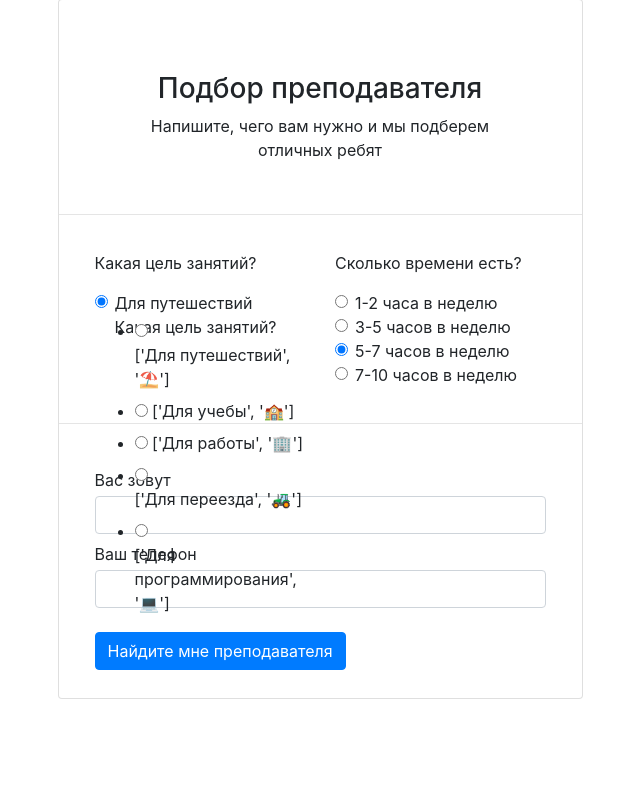
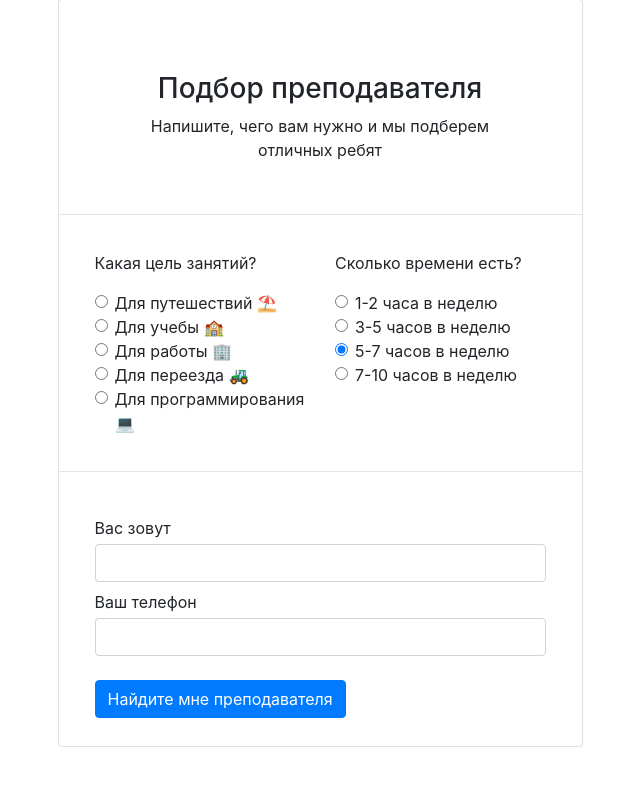
Before and after one commit to levnagornov/English-tutors-website, a Flask app: page /request/ in a window 1280 px wide. Shown: the part 121-916 px from the top of the page, without its empty margins (320-960 px from the left). Before the commit the page ends 820 px from the top, so only its background shows below. Run offline with Flask 2, Linux system fonts and the light colour scheme; some libraries are stand-ins or nearby versions.

Commit message:
fix request form

```diff
--- a/forms.py
+++ b/forms.py
@@ -15,7 +15,7 @@ class RequestForm(FlaskForm):
     '''Request form for a tutor search'''
     goal = RadioField(
         'Какая цель занятий?',
-        choices = [(key, value) for key, value in get_data_from_db(option='goals').items()])
+        choices = [(key, ' '.join(value)) for key, value in get_data_from_db(option='goals').items()])
 
     time_for_practice = RadioField(
         'Сколько времени есть?',
--- a/templates/request.html
+++ b/templates/request.html
@@ -18,22 +18,14 @@
           <div class="col">
             <p>Какая цель занятий?</p>
 
-
-            <div class="form-check ">
-              <input type="radio" class="form-check-input" name="goal" value="travel" id="goal1" checked>
-              <label class="form-check-label" for="goal1">
-                Для путешествий
-              </label>
-            </div>
-
-            <div class="form-check ">
-              {{ form.goal(class_="form-check-input") }}
-              {{ form.goal.label(class_="form-check-label") }}
-            </div>
-
+              {% for goal in form.goal %}
+              <div class="form-check ">
+                {{ goal(class_="form-check-input") }}
+                {{ goal.label(class_="form-check-label") }}
+              </div>
+              {% endfor %}
 
           </div>
-
 
           <div class="col">
             <p>Сколько времени есть?</p>
```
